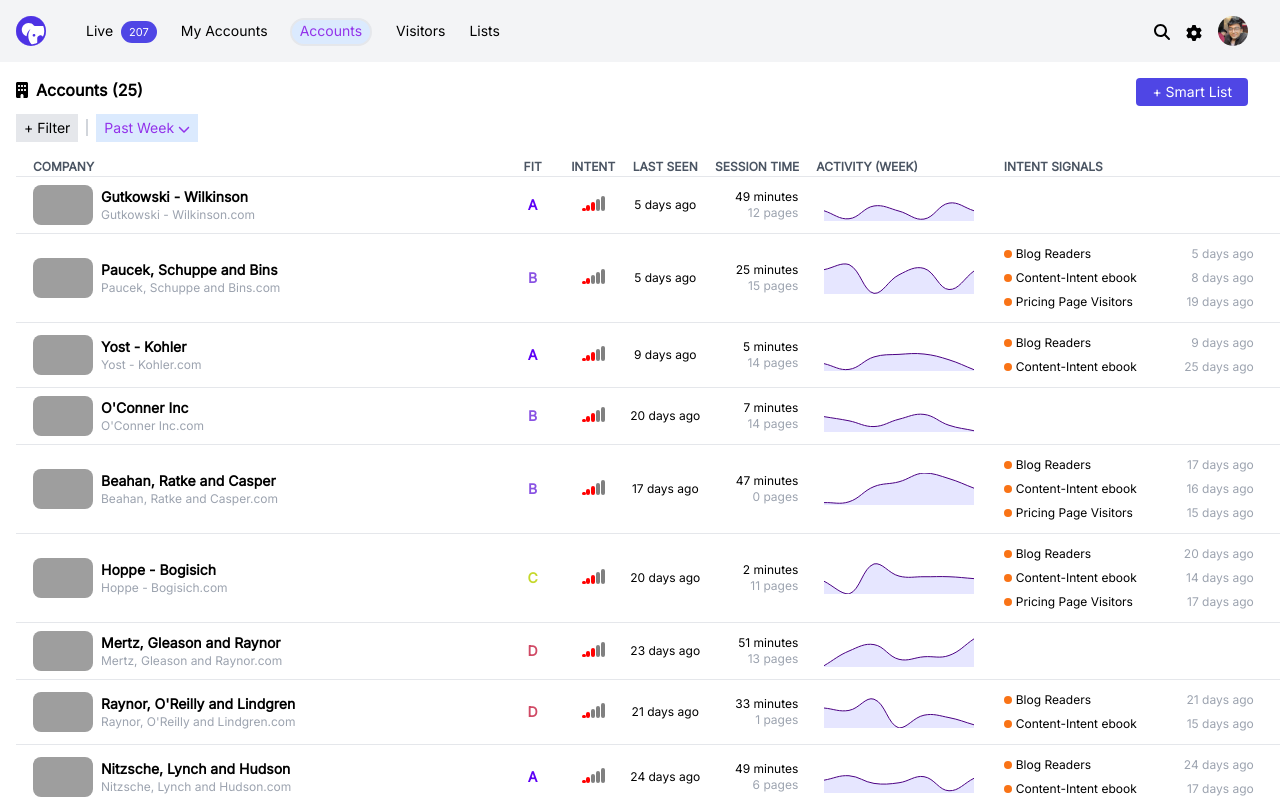
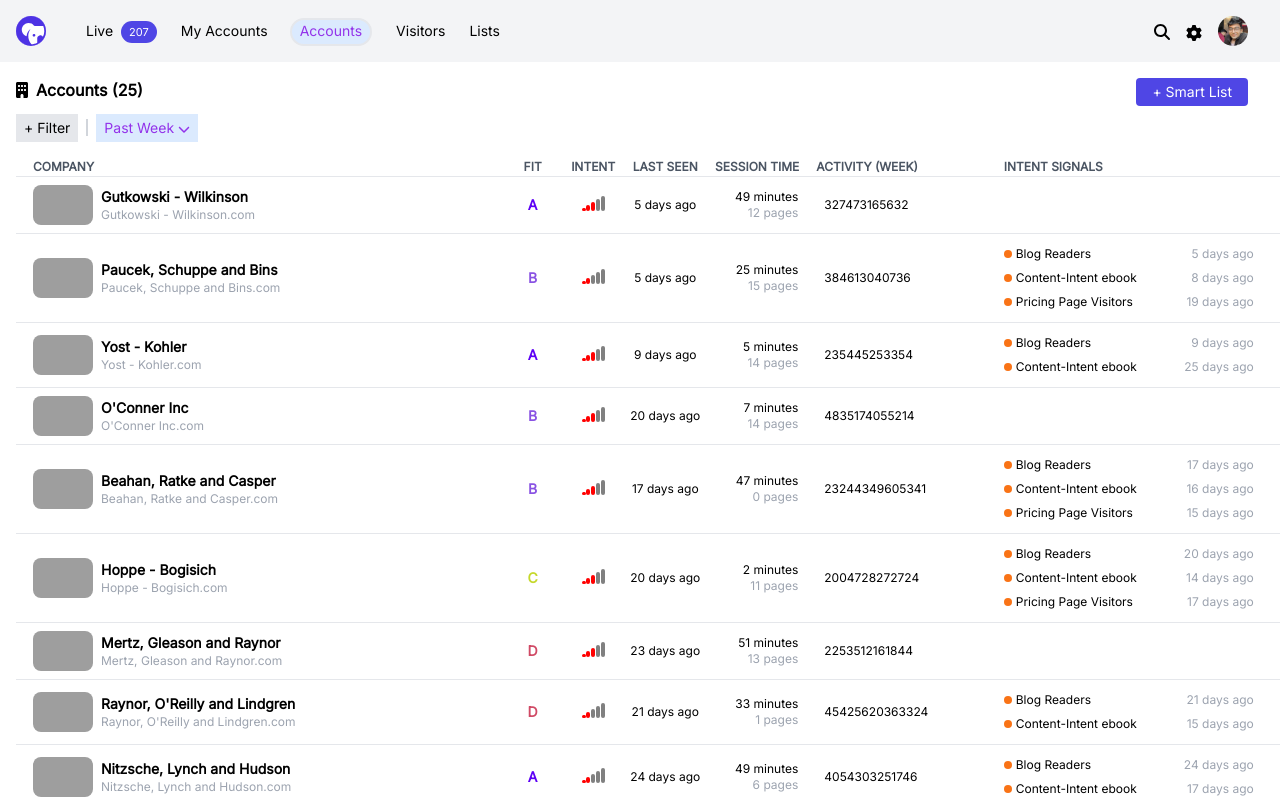
Before and after one commit to Shivank12batra/revenue-hero-frontend-assignment, a Next.js app: page / in a window 1280 px wide. Shown: the top 800 px of the page. Built offline with nearby package versions, Linux system fonts and the light colour scheme; grey boxes are pictures that could not be loaded.

Commit message:
activity graph removed

```diff
--- a/src/components/AccountsTable.js
+++ b/src/components/AccountsTable.js
@@ -92,7 +92,8 @@ const AccountsTable = ({data}) => {
             accessor: 'weeklyActivity',
             Cell: ({ value }) => (
               <div className=' ml-4 w-[150px]'>
-                <ActivityGraph data={value}/>
+                {value}
+                {/* <ActivityGraph data={value}/> */}
               </div>
             ),
           },
--- a/src/components/Dashboard.js
+++ b/src/components/Dashboard.js
@@ -1,6 +1,4 @@
 import React from 'react';
-import IntentIndicators from './IntentIndicators';
-import ActivityGraph from './ActivityGraph';
 import AccountsTable from './AccountsTable';
 import { useQuery } from 'react-query';
 import { FontAwesomeIcon } from '@fortawesome/react-fontawesome';
```
